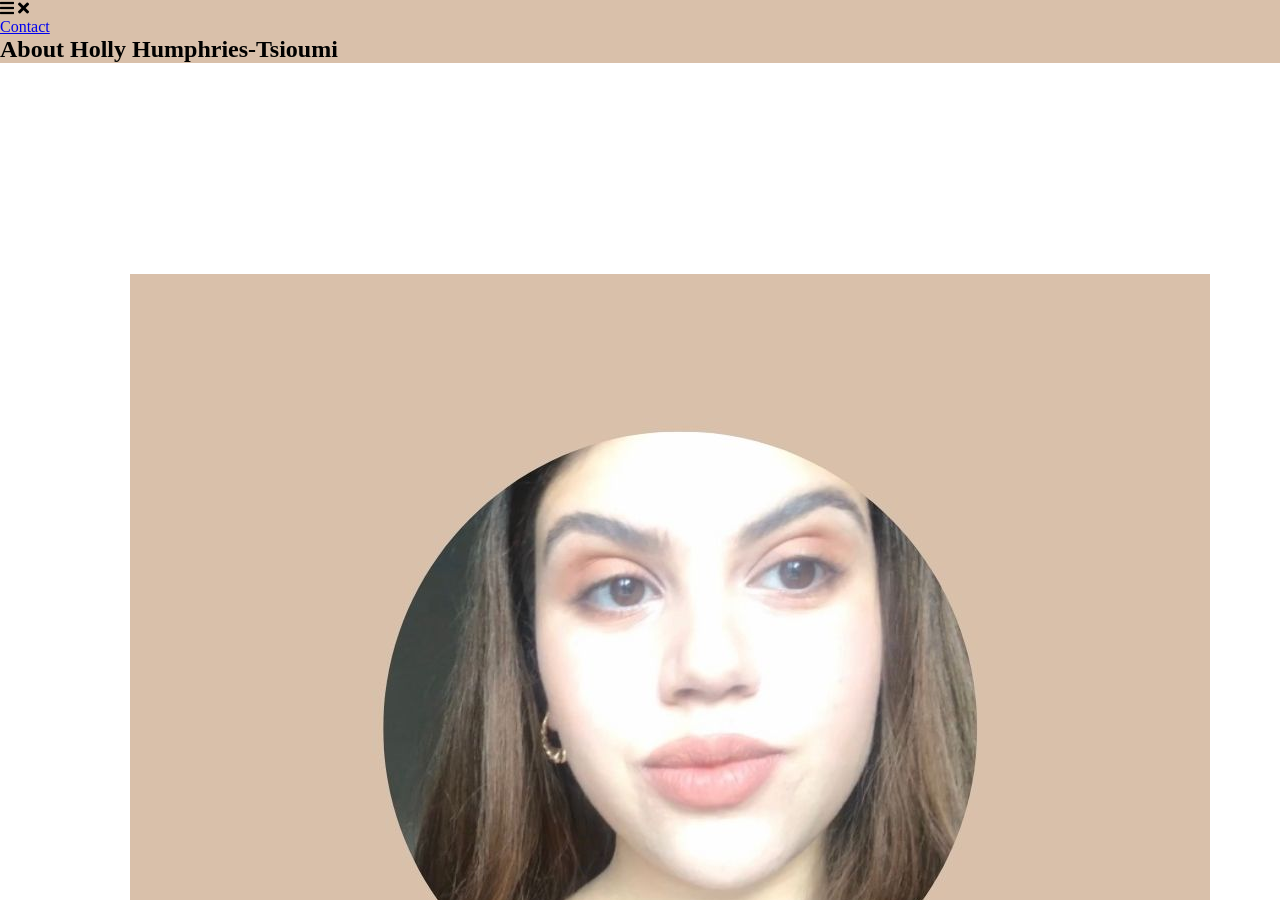
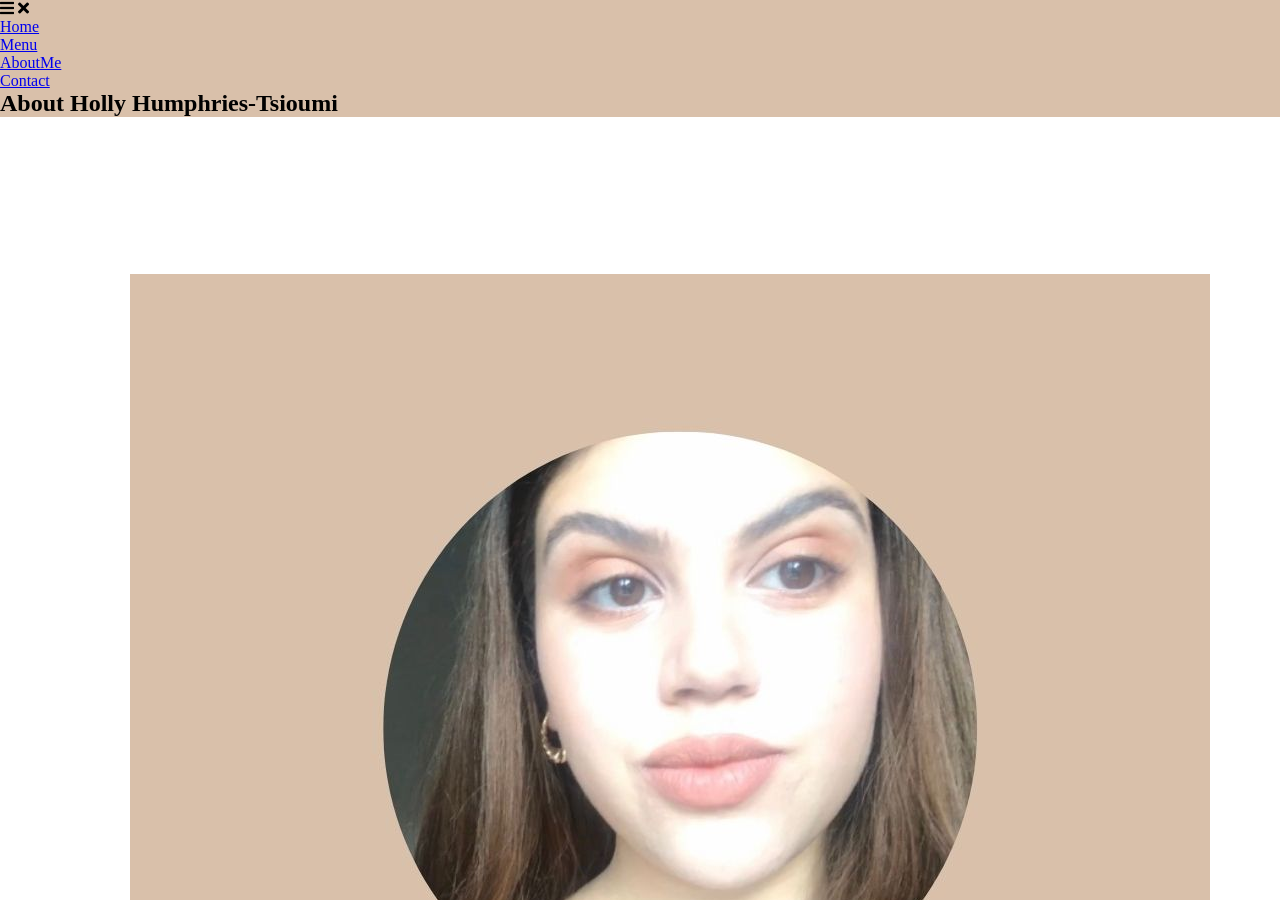
Before and after one commit to hollyhumphries/mybrookesblog, a Jekyll site: the page aboutme/index.html, which Jekyll copies as it is, in a window 1280 px wide and 900 px high. Built offline with Jekyll 4.4.1, drawn with Linux system fonts in a browser that asks for light colours; nearby versions of some CDN libraries; some web fonts are replaced.

Commit message:
Update index.html

```diff
--- a/aboutme/index.html
+++ b/aboutme/index.html
@@ -23,13 +23,13 @@
 
     <ul class="nav-list">
     <li class=" nav-item">
-        <a href="index.html" class="nav-link> Home</a>
+        <a href="index.html" class="nav-link"> Home</a>
                            </li>
                                     <li class=" nav-item">
-        <a href="#" class="nav-link> Menu </a>
+        <a href="#" class="nav-link"> Menu </a>
                            </li>
         <li class=" nav-item">
-        <a href="#" class="nav-link> AboutMe</a>
+        <a href="#" class="nav-link"> AboutMe</a>
                            </li>
          <li class=" nav-item">
         <a href="#" class="nav-link"> Contact</a>
```
